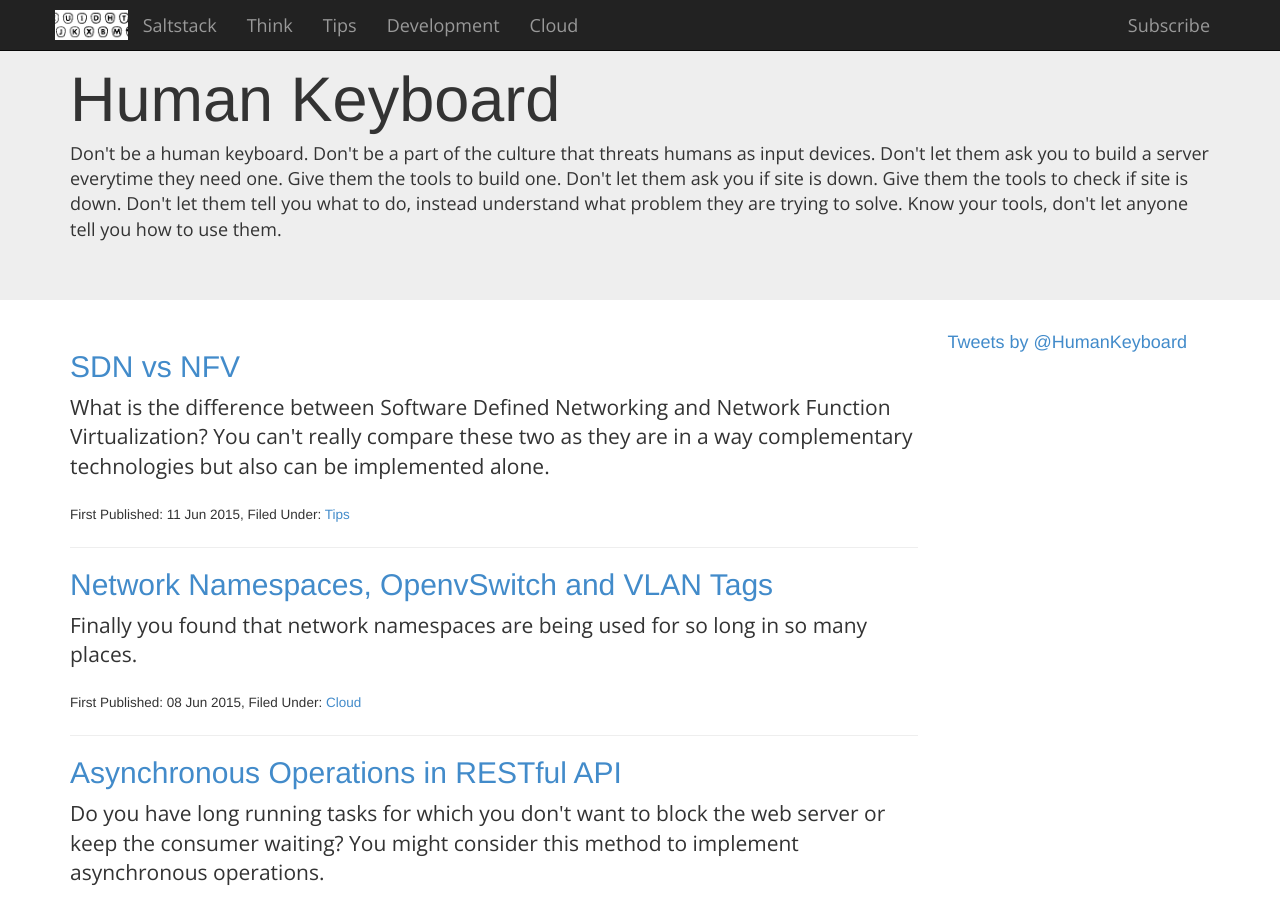
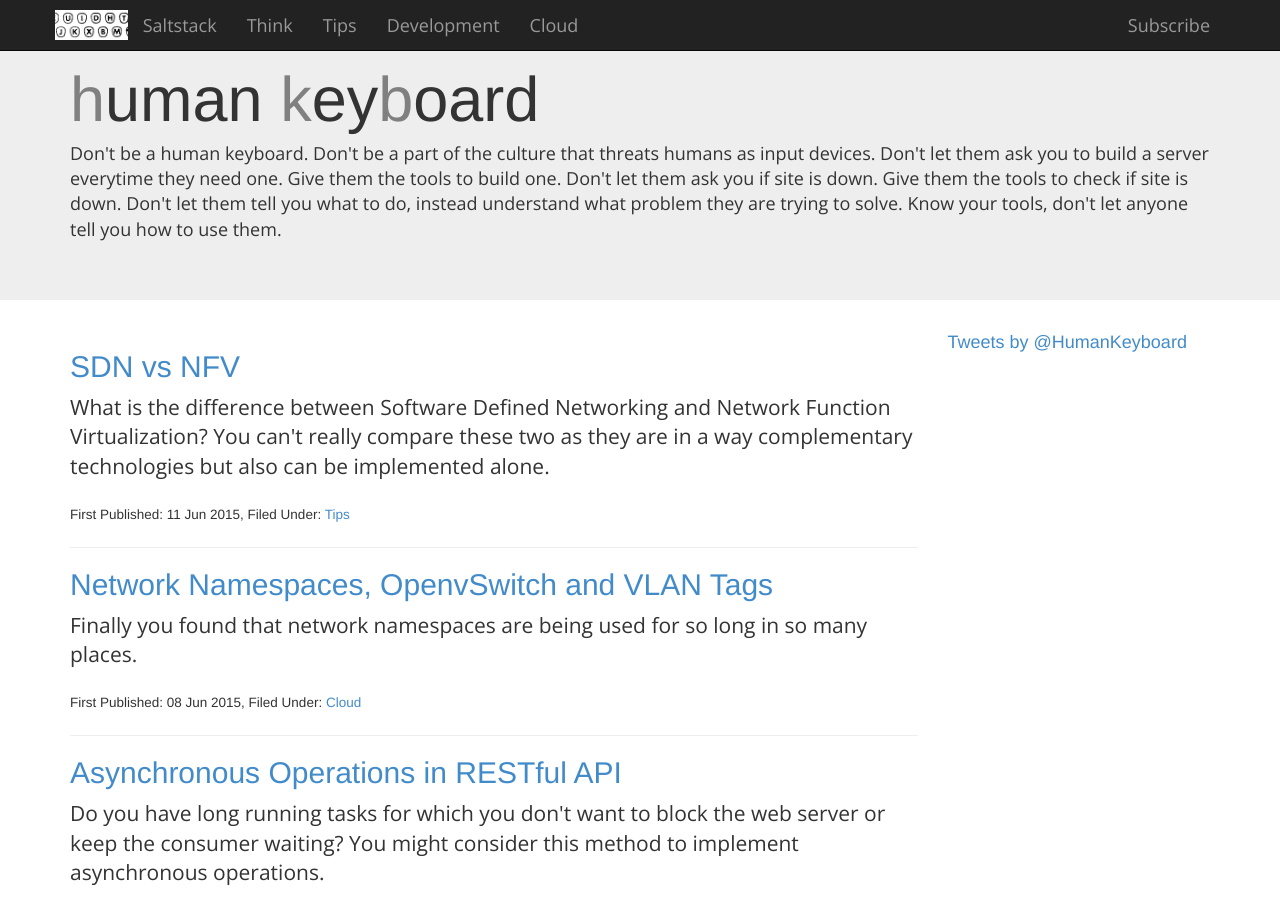
Before and after one commit to humankeyboard/humankeyboard.github.io, a Jekyll site: the page built from index.html, in a window 1280 px wide and 900 px high. Built offline with Jekyll 4.4.1, drawn with Linux system fonts in a browser that asks for light colours; nearby versions of some CDN libraries; Markdown is read by kramdown in place of the engine named in the settings; comment, search, counter and statistics services are not loaded.

Commit message:
index page title change

```diff
--- a/_layouts/bootstrap_index.html
+++ b/_layouts/bootstrap_index.html
@@ -42,7 +42,8 @@
       <!-- Main jumbotron for a primary marketing message or call to action -->
       <div class="jumbotron">
         <div class="container">
-          <h1>{{ site.name }}</h1>
+          <!--<h1>{{ site.name }}</h1>-->
+            <h1><font color=gray>h</font>uman <font color=gray>k</font>ey<font color=gray>b</font>oard</h1>
           <p>{{ page.abstract }}</p>
         </div>
       </div>
```
